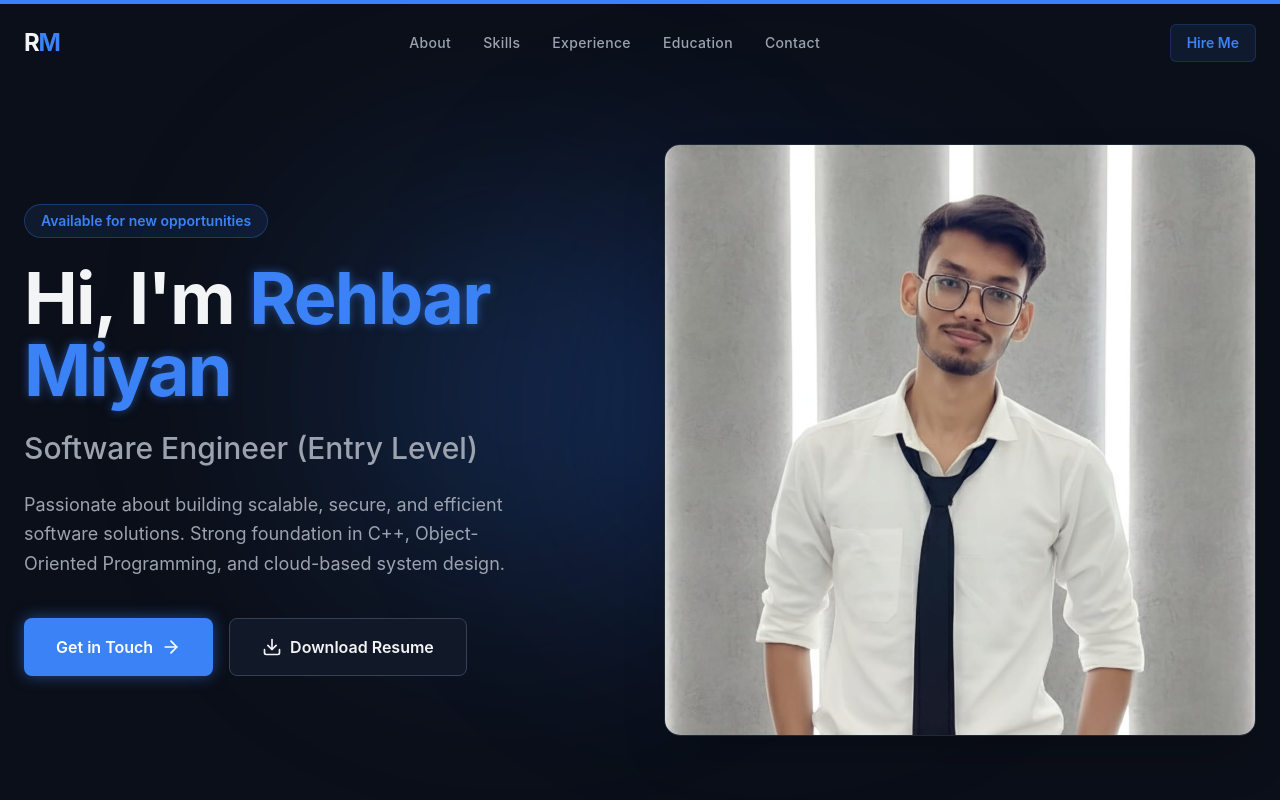
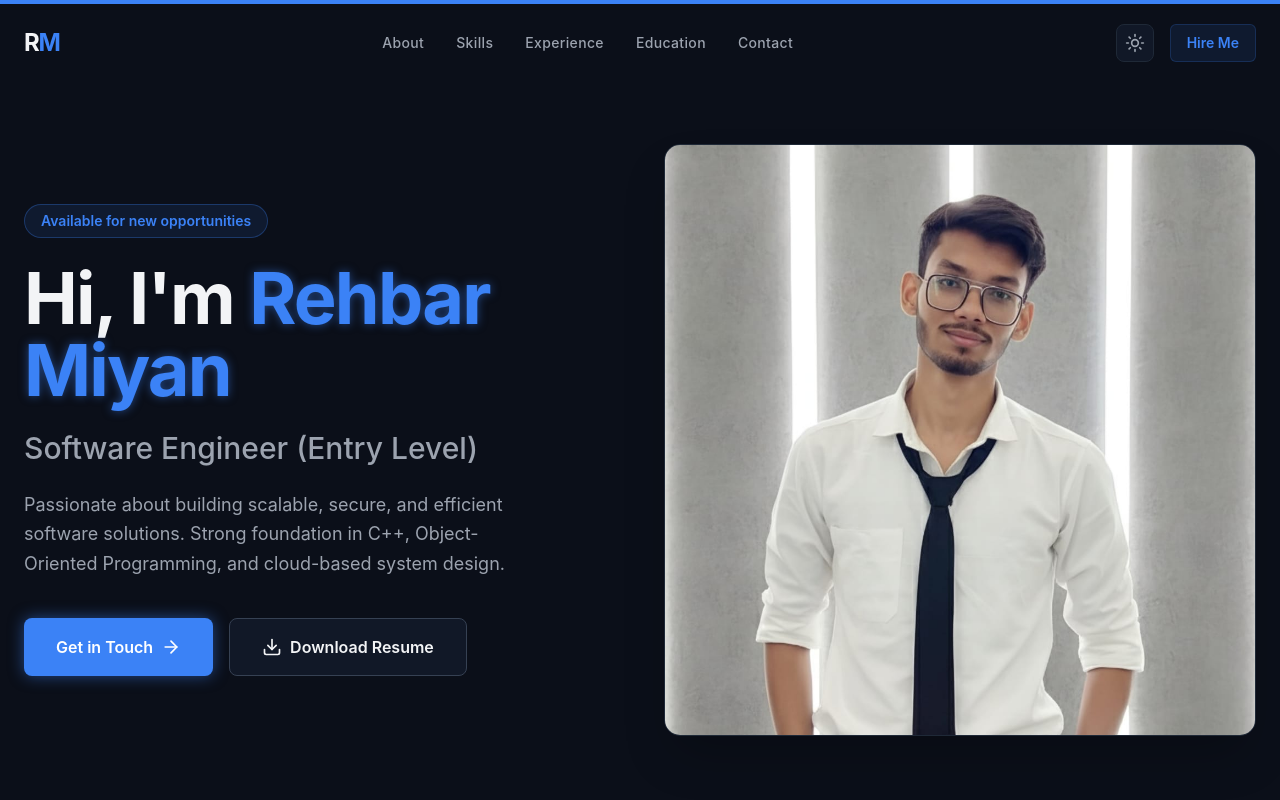
Before and after one commit to Rehbar250/Rehbar, a React (Vite) app: page / in a window 1280 px wide. Shown: the top 800 px of the page. Built offline with nearby package versions, Linux system fonts and the light colour scheme.

Commit message:
final portfolio update with contact form

```diff
--- a/package.json
+++ b/package.json
@@ -14,6 +14,7 @@
   },
   "dependencies": {
     "clsx": "^2.1.1",
+    "emailjs-com": "^3.2.0",
     "framer-motion": "^12.38.0",
     "lucide-react": "^1.8.0",
     "react": "^19.2.4",
--- a/src/App.tsx
+++ b/src/App.tsx
@@ -6,10 +6,12 @@ import Experience from './components/Experience';
 import EducationCertifications from './components/EducationCertifications';
 import Contact from './components/Contact';
 import Footer from './components/Footer';
+import { ThemeProvider } from './context/ThemeContext';
 
 function App() {
   return (
-    <div className="relative w-full min-h-screen">
+    <ThemeProvider>
+      <div className="relative w-full min-h-screen bg-background text-text transition-colors duration-300">
         <Navbar />
         <main>
           <Hero />
@@ -21,6 +23,7 @@ function App() {
         </main>
         <Footer />
       </div>
+    </ThemeProvider>
   );
 }
 
--- a/src/components/Hero.tsx
+++ b/src/components/Hero.tsx
@@ -43,7 +43,7 @@ export default function Hero() {
             {/* Make sure the resume is actually present in the public folder */}
             <a
               href="/Rehbar/resume.pdf"
-              download="Rehbar_Miyan_Resume.pdf"
+              download
               className="inline-flex items-center justify-center gap-2 px-8 py-4 bg-surface text-text font-semibold rounded-lg hover:bg-gray-800 transition-all border border-gray-700 hover:border-primary/50"
             >
               <Download size={20} /> Download Resume
--- a/src/components/Navbar.tsx
+++ b/src/components/Navbar.tsx
@@ -1,5 +1,7 @@
 import { useState, useEffect } from 'react';
 import { motion, useScroll } from 'framer-motion';
+import { useTheme } from '../context/ThemeContext';
+import { Sun, Moon } from 'lucide-react';
 
 const navItems = [
   { name: 'About', href: '#about' },
@@ -12,6 +14,7 @@ const navItems = [
 export default function Navbar() {
   const [isScrolled, setIsScrolled] = useState(false);
   const { scrollYProgress } = useScroll();
+  const { theme, toggleTheme } = useTheme();
 
   useEffect(() => {
     const handleScroll = () => {
@@ -49,6 +52,14 @@ export default function Navbar() {
           ))}
         </nav>
         {/* Mobile menu could be added here later */}
+        <div className="flex items-center gap-4">
+          <button
+            onClick={toggleTheme}
+            className="p-2 rounded-lg bg-surface hover:bg-gray-800 transition-colors border border-gray-800 text-textSecondary hover:text-primary"
+            aria-label="Toggle theme"
+          >
+            {theme === 'light' ? <Moon size={20} /> : <Sun size={20} />}
+          </button>
           <a
             href="#contact"
             className="hidden md:inline-flex px-4 py-2 bg-primary/10 text-primary hover:bg-primary hover:text-white transition-colors rounded-md text-sm font-semibold border border-primary/20 hover:border-primary"
@@ -56,6 +67,7 @@ export default function Navbar() {
             Hire Me
           </a>
         </div>
+      </div>
     </header>
   );
 }
--- /dev/null
+++ b/src/context/ThemeContext.tsx
@@ -0,0 +1,42 @@
+import React, { createContext, useContext, useEffect, useState } from 'react';
+
+type Theme = 'light' | 'dark';
+
+interface ThemeContextType {
+  theme: Theme;
+  toggleTheme: () => void;
+}
+
+const ThemeContext = createContext<ThemeContextType | undefined>(undefined);
+
+export const ThemeProvider: React.FC<{ children: React.ReactNode }> = ({ children }) => {
+  const [theme, setTheme] = useState<Theme>(() => {
+    const savedTheme = localStorage.getItem('theme');
+    return (savedTheme as Theme) || 'dark';
+  });
+
+  useEffect(() => {
+    const root = window.document.documentElement;
+    root.classList.remove('light', 'dark');
+    root.classList.add(theme);
+    localStorage.setItem('theme', theme);
+  }, [theme]);
+
+  const toggleTheme = () => {
+    setTheme((prev) => (prev === 'light' ? 'dark' : 'light'));
+  };
+
+  return (
+    <ThemeContext.Provider value={{ theme, toggleTheme }}>
+      {children}
+    </ThemeContext.Provider>
+  );
+};
+
+export const useTheme = () => {
+  const context = useContext(ThemeContext);
+  if (context === undefined) {
+    throw new Error('useTheme must be used within a ThemeProvider');
+  }
+  return context;
+};
--- a/src/index.css
+++ b/src/index.css
@@ -1,18 +1,40 @@
 @import "tailwindcss";
 
+:root {
+  --background: #FFFFFF;
+  --surface: #F3F4F6;
+  --text: #111827;
+  --textSecondary: #4B5563;
+  --primary: #3B82F6;
+  --primaryDark: #2563EB;
+  --border: #E5E7EB;
+}
+
+.dark {
+  --background: #0B0F19;
+  --surface: #111827;
+  --text: #F3F4F6;
+  --textSecondary: #9CA3AF;
+  --primary: #3B82F6;
+  --primaryDark: #2563EB;
+  --border: #1F2937;
+}
+
 @theme {
-  --color-background: #0B0F19;
-  --color-surface: #111827;
-  --color-primary: #3B82F6;
-  --color-primaryDark: #2563EB;
-  --color-text: #F3F4F6;
-  --color-textSecondary: #9CA3AF;
+  --color-background: var(--background);
+  --color-surface: var(--surface);
+  --color-primary: var(--primary);
+  --color-primaryDark: var(--primaryDark);
+  --color-text: var(--text);
+  --color-textSecondary: var(--textSecondary);
+  --color-gray-800: var(--border); /* Mapping existing border uses */
   --font-sans: "Inter", sans-serif;
 }
 
 @layer base {
   html {
     scroll-behavior: smooth;
+    transition: background-color 0.3s ease, color 0.3s ease;
   }
   body {
     background-color: var(--color-background);
@@ -33,7 +55,7 @@
 ::-webkit-scrollbar-thumb {
   background-color: var(--color-surface);
   border-radius: 9999px;
-  border: 1px solid #1f2937;
+  border: 1px solid var(--border);
 }
 ::-webkit-scrollbar-thumb:hover {
   background-color: var(--color-primary);
```
Also changed, not shown: src/components/Contact.tsx (+55 -11 lines), 1 other file (tests, documents, lock files or other folders). Lines whose indentation alone changed are shown as unchanged.
